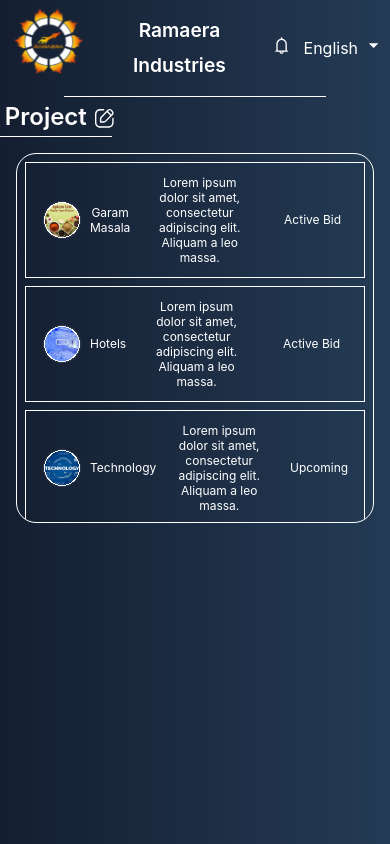
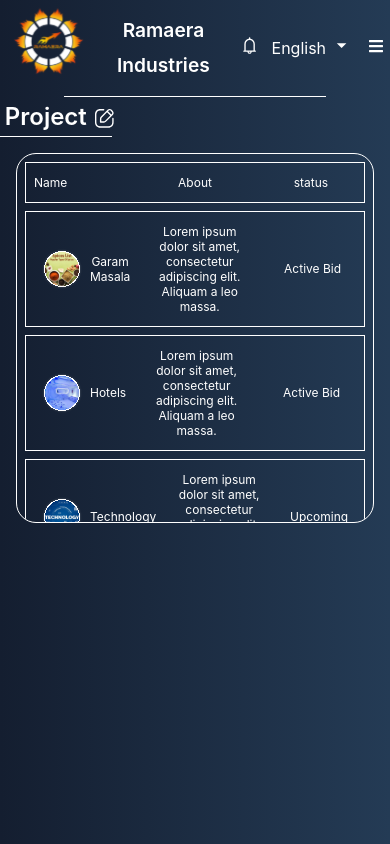
Before and after one commit to vaishnavipaliya11/ramaera-industries-assignment, a React (Create React App) app: page / in a window 390 px wide. Built offline with nearby package versions, Linux system fonts and the light colour scheme.

Commit message:
refactor: responsiveness

```diff
--- a/src/App.js
+++ b/src/App.js
@@ -8,7 +8,7 @@ function App() {
     <div className="App">
       <Routes>
         <Route path="/" element={<Home/>}/>
-        <Route path="/Projects" element={<ProjectInfoPage/>}/>
+        <Route path="/projects" element={<ProjectInfoPage/>}/>
       </Routes>
 
     </div>
--- a/src/components/header/Header.jsx
+++ b/src/components/header/Header.jsx
@@ -1,9 +1,10 @@
 import { AiOutlineBell } from "react-icons/ai";
 import { IoMdArrowDropdown } from "react-icons/io";
+import { FaBars } from "react-icons/fa";
 import "../header/header.css";
 import "../../utils.css";
 import "../../styles.css";
-export const Header = () => {
+export const Header = ({ setShowSidebar }) => {
   return (
     <>
       <div className="header-container common-flex-row">
@@ -22,11 +23,13 @@ export const Header = () => {
           <span className="header-icons">
             <IoMdArrowDropdown />
           </span>
+          <span className="menu-bar" onClick={() => setShowSidebar(prevState => !prevState)}>
+            <FaBars />
+          </span>
         </div>
       </div>
 
-        <div className="header-line"></div>
-
+      <div className="header-line"></div>
     </>
   );
 };
--- a/src/components/header/header.css
+++ b/src/components/header/header.css
@@ -36,3 +36,15 @@
   margin-right: 2rem;
   justify-content: space-around;
 }
+.menu-bar{
+  display: none;
+  color: var(--text-clr);
+  margin-left: 1rem;
+}
+
+@media screen and (max-width:700px) {
+   .menu-bar{
+    display: block;
+
+   }
+}
--- a/src/components/productsDetail/Home.jsx
+++ b/src/components/productsDetail/Home.jsx
@@ -1,24 +1,36 @@
 import { projectData } from "../../data/projectData";
 import { ProductCard } from "./ProductCard";
+import { MobileSidebar } from "../mobileSidebar/MobileSidebar";
 import "./card.css";
 import { Header } from "../header/Header";
 import { Sidebar } from "../sidebar/Sidebar";
+import { useRef, useState } from "react";
+import { useDetectClickOutside } from "../../hooks/useDetectClickOutside";
 export const Home = () => {
+  const [showSidebar, setShowSidebar] = useState(false);
+  const sidebarRef = useRef(null);
+
+  useDetectClickOutside(sidebarRef, () => setShowSidebar(false));
+
   return (
     <>
       <div className="page-layout">
-        <Header />
+        <Header setShowSidebar={setShowSidebar} />
         <div className="sub-layout">
-        <div className="sidebar-wrapper">
-          <Sidebar />
+          <div className="sidebar-wrapper">
+            <Sidebar />
           </div>
-
+          <MobileSidebar
+            showSidebar={showSidebar}
+            setShowSidebar={setShowSidebar}
+            ref={sidebarRef}
+          />
           <div className="common-flex-col home-container">
             <div className="common-flex-col">
               <div className="common-flex-row detail-heading">
                 <span>Project</span>
                 <label>
-                  <img src="/assets/projects.svg" alt="projects-icon"/>
+                  <img src="/assets/projects.svg" alt="projects-icon" />
                 </label>
               </div>
 
@@ -26,7 +38,15 @@ export const Home = () => {
             </div>
 
             <div className="projectData-mapped-container">
-              {projectData.map((data) => {
+              <ProductCard
+                data={{
+                  name: "Name",
+                  description:
+                    "About",
+                  status: "status"
+                }}
+              />
+              {projectData.map(data => {
                 return (
                   <div>
                     <ProductCard data={data} />
--- a/src/components/productsDetail/ProductCard.jsx
+++ b/src/components/productsDetail/ProductCard.jsx
@@ -4,7 +4,7 @@ export const ProductCard = ({ data }) => {
     <table className="card-container">
       <div>
         <div className="common-flex-row icon-name-container">
-          <img src={data?.icon} alt="card-icons" />
+          {data?.icon ? <img src={data?.icon} alt="card-icons" /> : null}
           <span>{data?.name}</span>
         </div>
       </div>
--- a/src/components/projectsInfo/ProjectInfo.jsx
+++ b/src/components/projectsInfo/ProjectInfo.jsx
@@ -1,16 +1,27 @@
 import { Header } from "../header/Header";
 import { Sidebar } from "../sidebar/Sidebar";
 import "../../components/projectsInfo/projectInfo.css";
+import { useRef, useState } from "react";
+import { MobileSidebar } from "../mobileSidebar/MobileSidebar";
+import { useDetectClickOutside } from "../../hooks/useDetectClickOutside";
 export const ProjectInfoPage = () => {
+  const [showSidebar, setShowSidebar] = useState(false);
+  const sidebarRef = useRef(null);
+
+  useDetectClickOutside(sidebarRef, () => setShowSidebar(false));
   return (
     <>
       <div className="page-layout">
         <Header />
         <div className="sub-layout">
           <div className="sidebar-wrapper">
-          <Sidebar />
+            <Sidebar />
           </div>
-
+          <MobileSidebar
+            showSidebar={showSidebar}
+            setShowSidebar={setShowSidebar}
+            ref={sidebarRef}
+          />
           <div className="product-info-container">
             <div className="common-flex-col">
               <div className="common-flex-row detail-heading">
@@ -19,37 +30,32 @@ export const ProjectInfoPage = () => {
 
               <div className="details-line"></div>
             </div>
-            <div>
-
-            </div>
+            <div></div>
             <div className="product-info-block common-flex-row">
               <div>
                 <p className="pd-sm">
-                  Lorem ipsum dolor sit amet consectetur, adipisicing elit.
-                  Eveniet autem veniam in quam alias corrupti consequatur ut
-                  reiciendis numquam. Cumque a illo temporibus! Quasi fugiat
-                  repudiandae facilis molestiae, corrupti cum. Lorem ipsum dolor
-                  sit amet consectetur, adipisicing elit. Eveniet autem veniam
-                  in quam alias corrupti consequatur ut reiciendis numquam.
-                  Cumque a illo temporibus! Quasi fugiat repudiandae facilis
-                  molestiae, corrupti cum. Lorem ipsum dolor sit amet
-                  consectetur, adipisicing elit. Eveniet autem veniam in quam
-                  alias corrupti consequatur ut reiciendis numquam. Cumque a
-                  illo temporibus! Quasi fugiat repudiandae facilis molestiae,
-                  corrupti cum. Lorem ipsum dolor sit amet consectetur,
-                  adipisicing elit. Eveniet autem veniam in quam alias corrupti
-                  consequatur ut reiciendis numquam. Cumque a illo temporibus!
-                  Quasi fugiat repudiandae facilis molestiae, corrupti cum.
+                  Lorem ipsum dolor sit amet consectetur, adipisicing elit. Eveniet autem veniam in
+                  quam alias corrupti consequatur ut reiciendis numquam. Cumque a illo temporibus!
+                  Quasi fugiat repudiandae facilis molestiae, corrupti cum. Lorem ipsum dolor sit
+                  amet consectetur, adipisicing elit. Eveniet autem veniam in quam alias corrupti
+                  consequatur ut reiciendis numquam. Cumque a illo temporibus! Quasi fugiat
+                  repudiandae facilis molestiae, corrupti cum. Lorem ipsum dolor sit amet
+                  consectetur, adipisicing elit. Eveniet autem veniam in quam alias corrupti
+                  consequatur ut reiciendis numquam. Cumque a illo temporibus! Quasi fugiat
+                  repudiandae facilis molestiae, corrupti cum. Lorem ipsum dolor sit amet
+                  consectetur, adipisicing elit. Eveniet autem veniam in quam alias corrupti
+                  consequatur ut reiciendis numquam. Cumque a illo temporibus! Quasi fugiat
+                  repudiandae facilis molestiae, corrupti cum.
                 </p>
               </div>
               <div className="common-flex-col user-block">
-                <img src="/assets/spices.png"  className="spice-img" />
+                <img src="/assets/spices.png" className="spice-img" />
                 <div className="common-flex-row number-of-user">
                   <div className="pd-sm">
                     <img src="/assets/peopleThree.svg" alt="user-icon" className="people-img" />
 
-                    <img src="/assets/peopleTwo.svg" alt="user-icon"  className="people-img" />
-                    <img src="/assets/peopleOne.svg" alt="user-icon" className="people-img"  />
+                    <img src="/assets/peopleTwo.svg" alt="user-icon" className="people-img" />
+                    <img src="/assets/peopleOne.svg" alt="user-icon" className="people-img" />
                   </div>
 
                   <div className="common-flex-col subscribers">
@@ -69,9 +75,7 @@ export const ProjectInfoPage = () => {
                 </div>
 
                 <div className="progress-bar">
-                  <div className="completed-progress">
-
-                  </div>
+                  <div className="completed-progress"></div>
                 </div>
               </div>
               <button className="pd-sm place-btn">Place bid</button>
--- a/src/components/sidebar/sidebar.css
+++ b/src/components/sidebar/sidebar.css
@@ -1,5 +1,7 @@
 .sidebar-mapped-items{
     padding: 0.5rem;
+    text-decoration: none;
+    color: var(--txt-color);
 }
 .sidebar-mapped-items img {
     padding: 0.5rem;
--- a/src/data/projectData.js
+++ b/src/data/projectData.js
@@ -1,31 +1,32 @@
 import { v4 as uuid } from "uuid";
 export const sideBarData = [
-  { name: "Profile", icon: "/assets/user.svg", dropDown:"" },
+  { name: "Profile", icon: "/assets/user.svg", dropDown: "", route: "/" },
   {
     name: "Projects",
     icon: "/assets/projects.svg",
-    dropDown:"/assets/drop.svg"
+    dropDown: "/assets/drop.svg",
+    route: "/projects",
   },
   {
     name: "Finance",
     icon: "/assets/finance.svg",
-    dropDown:"/assets/drop.svg"
+    dropDown: "/assets/drop.svg",
+    route: "/",
   },
   {
     name: "Support",
     icon: "/assets/info.svg",
-    dropDown:"/assets/drop.svg"
+    dropDown: "/assets/drop.svg",
+    route: "/",
   },
 ];
-
 
 export const projectData = [
   {
     id: uuid(),
     name: "Garam Masala",
     icon: "/assets/masala.svg",
-    description:
-      "Lorem ipsum dolor sit amet, consectetur adipiscing elit. Aliquam a leo massa.",
+    description: "Lorem ipsum dolor sit amet, consectetur adipiscing elit. Aliquam a leo massa.",
     status: "Active",
     extra: "Bid",
   },
@@ -33,8 +34,7 @@ export const projectData = [
     id: uuid(),
     name: "Hotels",
     icon: "/assets/hotels.svg",
-    description:
-      "Lorem ipsum dolor sit amet, consectetur adipiscing elit. Aliquam a leo massa.",
+    description: "Lorem ipsum dolor sit amet, consectetur adipiscing elit. Aliquam a leo massa.",
     status: "Active",
     extra: "Bid",
   },
@@ -42,17 +42,14 @@ export const projectData = [
     id: uuid(),
     name: "Technology",
     icon: "/assets/tech.svg",
-    description:
-      "Lorem ipsum dolor sit amet, consectetur adipiscing elit. Aliquam a leo massa.",
+    description: "Lorem ipsum dolor sit amet, consectetur adipiscing elit. Aliquam a leo massa.",
     status: "Upcoming",
   },
   {
     id: uuid(),
     name: "F mcg",
     icon: "/assets/fmcg.svg",
-    description:
-      "Lorem ipsum dolor sit amet, consectetur adipiscing elit. Aliquam a leo massa.",
+    description: "Lorem ipsum dolor sit amet, consectetur adipiscing elit. Aliquam a leo massa.",
     status: "Finished",
   },
-
 ];
--- /dev/null
+++ b/src/hooks/useDetectClickOutside.js
@@ -0,0 +1,17 @@
+import { useEffect } from "react";
+
+const useDetectClickOutside = (ref, handlerFunction) => {
+  useEffect(() => {
+    const checkIfClickedOutside = e => {
+      if (ref && ref.current && !ref.current.contains(e.target)) {
+        handlerFunction();
+      }
+    };
+    document.addEventListener("mousedown", checkIfClickedOutside);
+    return () => {
+      document.removeEventListener("mousedown", checkIfClickedOutside);
+    };
+  }, [ref, handlerFunction]);
+};
+
+export { useDetectClickOutside };
```
Also changed, not shown: src/components/mobileSidebar/MobileSidebar.jsx (+7 -3 lines), src/components/mobileSidebar/mobileSidebar.css (+9 -4 lines), src/components/sidebar/Sidebar.jsx (+8 -6 lines).
